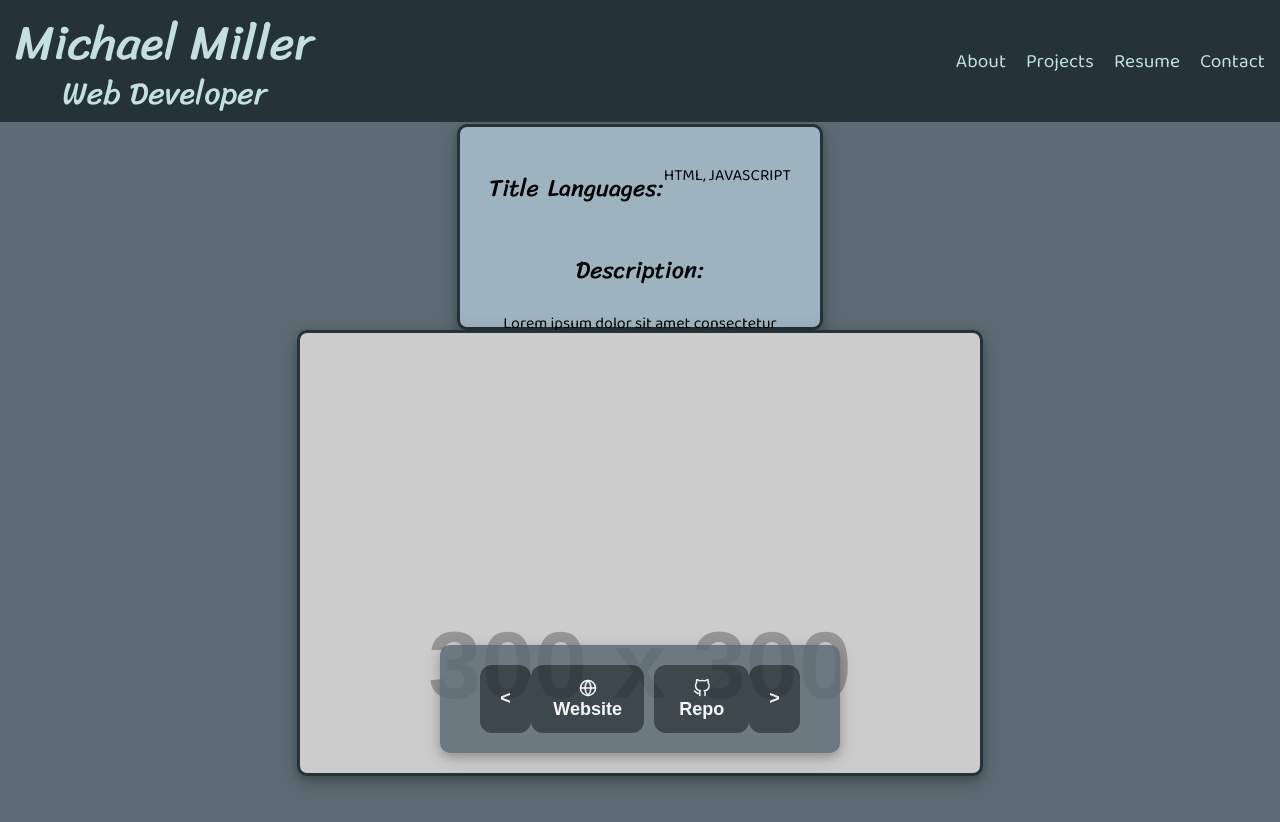
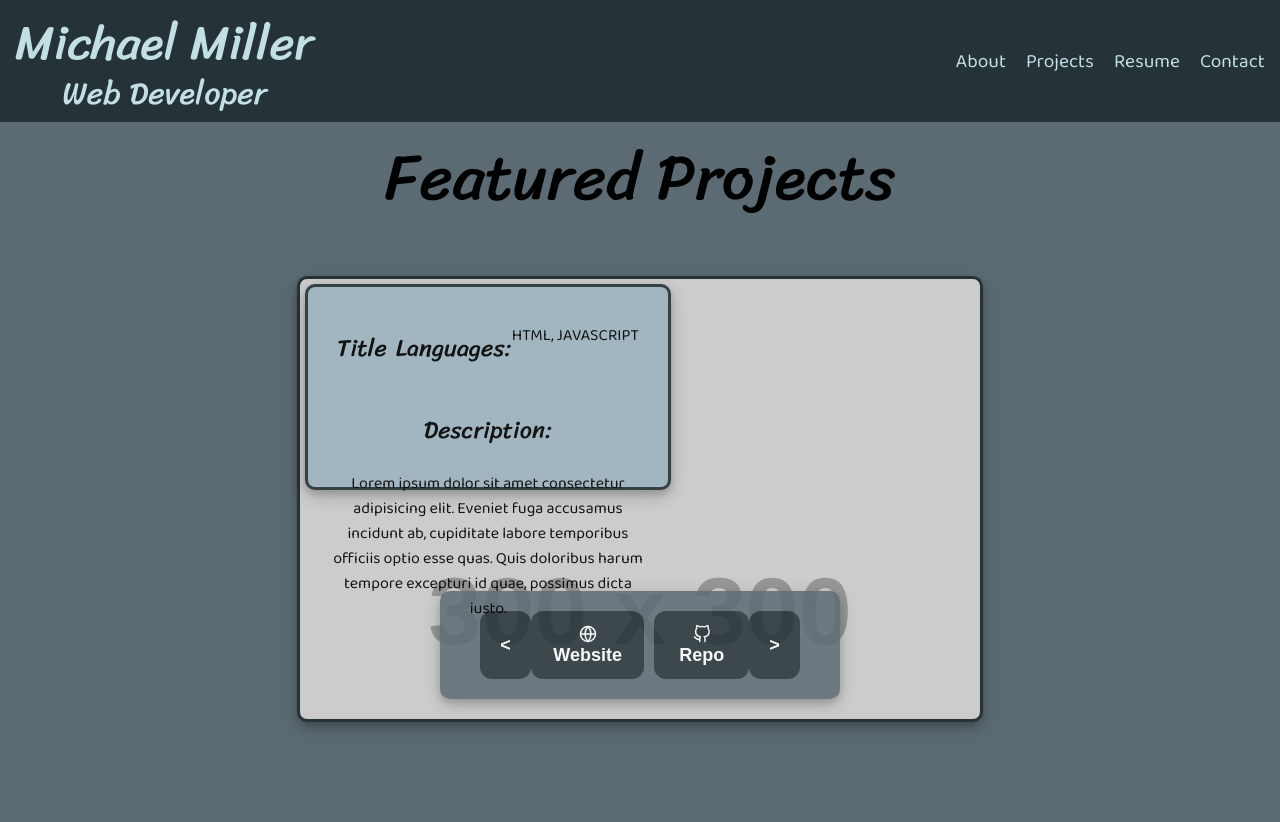
Before and after one commit to mimi5930/mike-miller-dev-port, a React (Create React App) app: page /portfolio in a window 1280 px wide. Shown: the top 822 px of the page. Built offline with nearby package versions, Linux system fonts and the light colour scheme.

Commit message:
project description is nested in image

```diff
--- a/src/components/styles/project-description.css
+++ b/src/components/styles/project-description.css
@@ -1,4 +1,7 @@
 .project-info-card {
+  position: absolute;
+  top: 5px;
+  left: 5px;
   background-color: var(--box-color);
   text-align: center;
   height: 20vh;
@@ -7,6 +10,12 @@
   border-radius: 10px;
   padding: 20px;
   box-shadow: 0 4px 8px 0 #00000033, 0 6px 20px 0 #00000030;
+  opacity: 0.9;
+  transition: all ease-in 0.3s;
+}
+
+.project-info-card:hover {
+  opacity: 1;
 }
 
 .project-title-container {
--- a/src/pages/Portfolio.jsx
+++ b/src/pages/Portfolio.jsx
@@ -5,8 +5,7 @@ import { FiGithub, FiGlobe } from 'react-icons/fi';
 export default function Portfolio() {
   return (
     <div className="project-container">
-      <h1>Featured Projects</h1>
-      <ProjectDescription></ProjectDescription>
+      <h1 className="portfolio-page-title">Featured Projects</h1>
       <div className="project-card">
         <div className="project-navigation">
           <button>{'<'}</button>
@@ -20,6 +19,7 @@ export default function Portfolio() {
           </div>
           <button>{'>'}</button>
         </div>
+        <ProjectDescription />
       </div>
     </div>
   );
--- a/src/pages/style/portfolio.css
+++ b/src/pages/style/portfolio.css
@@ -4,6 +4,10 @@
   flex-direction: column;
   justify-content: center;
   align-items: center;
+}
+
+.portfolio-page-title {
+  font-size: 4em;
 }
 
 .project-card {
@@ -13,6 +17,7 @@
   border-radius: 10px;
   padding: 20px;
   box-shadow: 0 4px 8px 0 #00000033, 0 6px 20px 0 #00000030;
+  position: relative;
   display: flex;
   flex-direction: column;
   justify-content: end;
```
